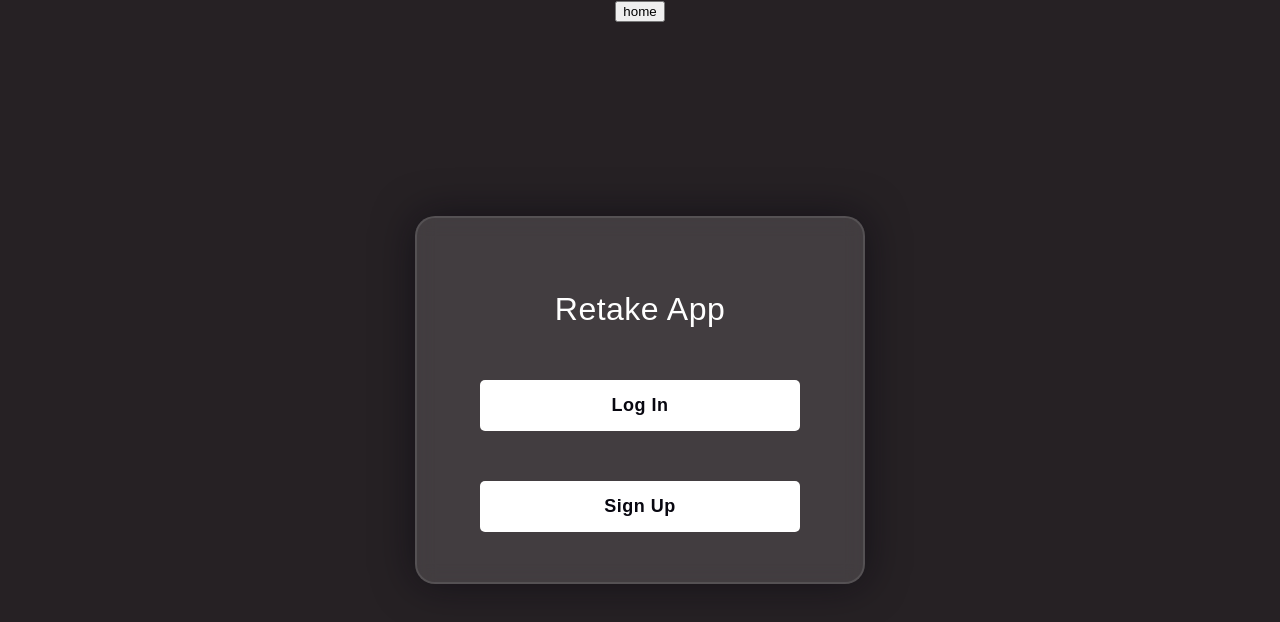
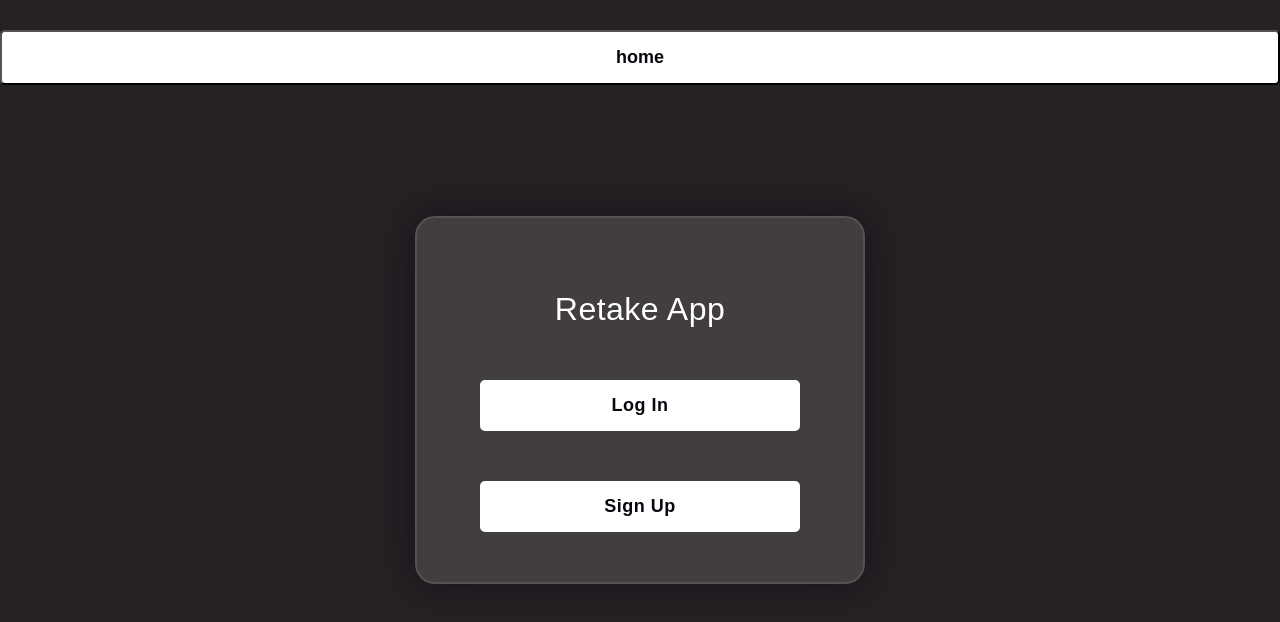
Before and after one commit to NCHS-Software-Engineering/RetakeWork, a React (Create React App) app in the folder retake-app/: page / in a window 1280 px wide. Shown: the top 622 px of the page. Built offline with nearby package versions, Linux system fonts and the light colour scheme.

Commit message:
format and sidebars

```diff
--- a/retake-app/src/pages/Open.css
+++ b/retake-app/src/pages/Open.css
@@ -35,6 +35,24 @@ body{
 
 .OpenPage p{
   margin: 20px;
+}
+
+.button3 {
+  position: relative;
+  margin-top: 30px;
+  width: 100%;
+  background-color: #ffffff;
+  color: #080710;
+  padding: 15px 0;
+  font-size: 18px;
+  font-weight: 600;
+  border-radius: 5px;
+  cursor: pointer;
+}
+
+.button3:hover {
+  background-color: #999999;
+  color: white;
 }
 
 .OpenPage .loginbutton {
--- a/retake-app/src/pages/email.js
+++ b/retake-app/src/pages/email.js
@@ -1,4 +1,5 @@
 import React from 'react';
+import Sidebar from './Sidebar';
 import './email.css';
 import {
     BrowserRouter as Router,
@@ -21,6 +22,7 @@ const Email = () => {
     return (
 
         <body>
+        <Sidebar pageWrapId={'page-wrap'} outerContainerId={'outer-container'} />
         <div className='screen'>
         <div className='box'>
             <form action="" className='emailForm'>
--- a/retake-app/src/pages/fileUpload.js
+++ b/retake-app/src/pages/fileUpload.js
@@ -1,4 +1,5 @@
 import "./fileUpload.css"
+import Sidebar from './Sidebar';
 import axios from "axios";
 import React, { Component, useState } from "react";
 import ReactDom from 'react-dom';
@@ -104,6 +105,8 @@ class fileUpload extends Component {
 
 		return (
 			<div>
+				<Sidebar pageWrapId={'page-wrap'} outerContainerId={'outer-container'} />
+
 				<h1 className="head">Test File</h1>
 				<h3>Upload file for this test!</h3>
 				<div>
```
